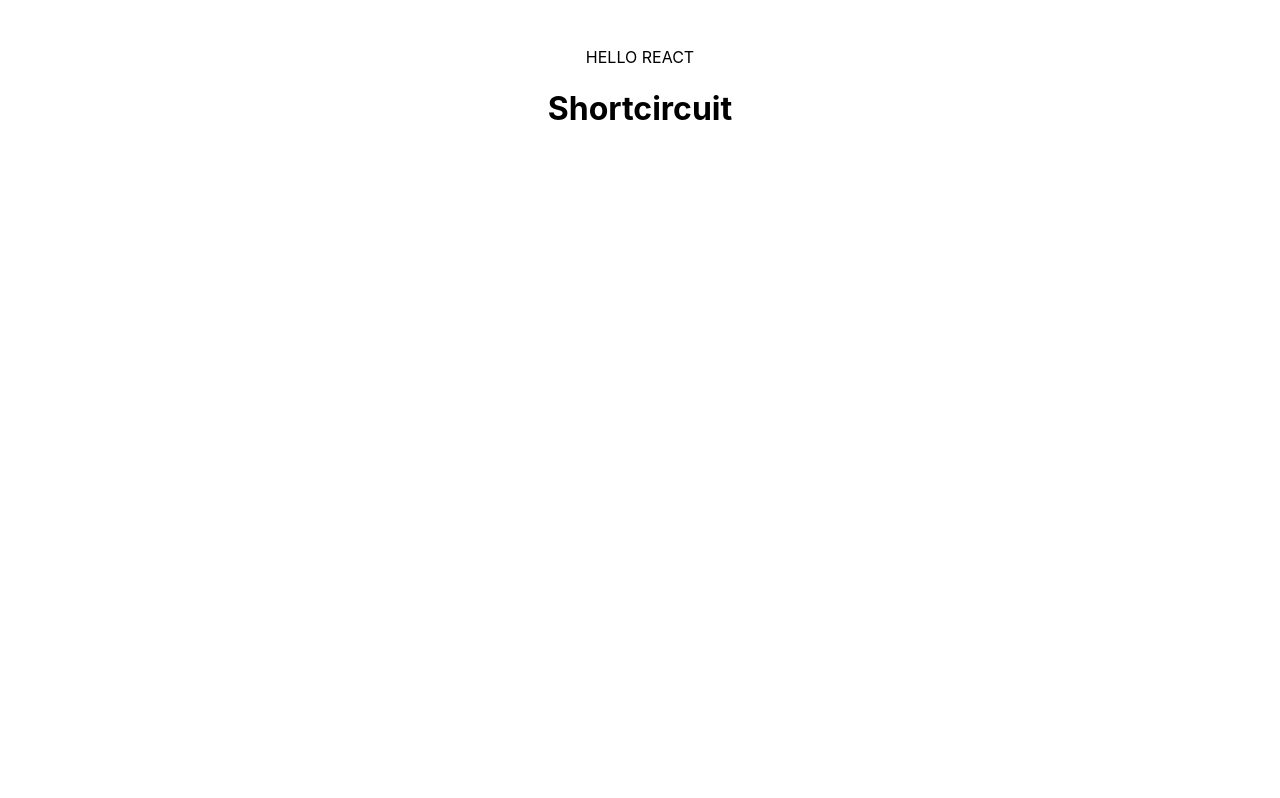
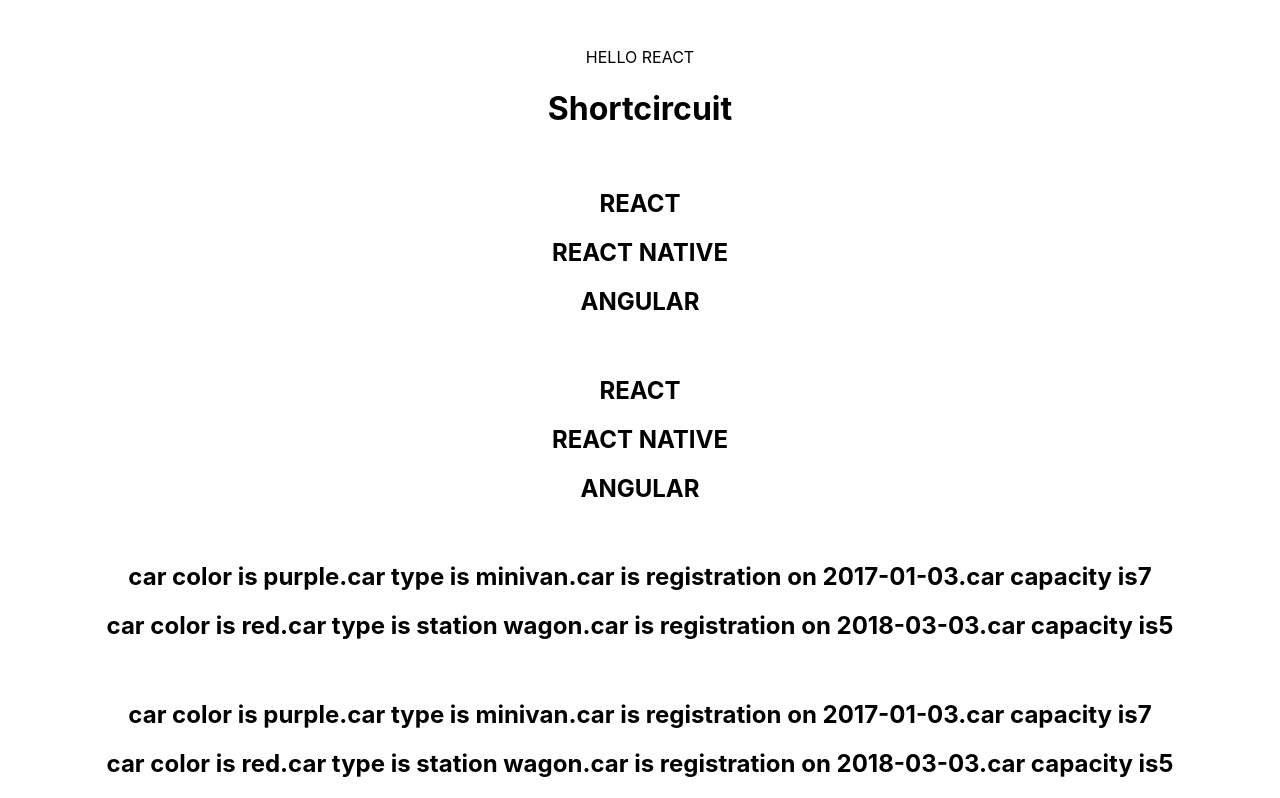
Before and after one commit to sanjay-personal/reactjs, a React (Create React App) app: page /ShortCircuit in a window 1280 px wide. Shown: the part 1243-2041 px from the top of the page. Before the commit the page ends 1392 px from the top, so only its background shows below. Built offline with nearby package versions, Linux system fonts and the light colour scheme.

Commit message:
LIST RENDERING

```diff
--- a/src/App.js
+++ b/src/App.js
@@ -14,6 +14,10 @@
 import ElementVariables from './components/ElementVariables';
 import Ternary from './components/Ternary';
 import ShortCircuit from './components/ShortCircuit';
+import ListC from './components/ListC';
+import ListF from './components/ListF';
+import ListF2 from './components/ListF2';
+import CarF from './components/CarF';
 
 function App() {
   return (
@@ -46,6 +50,14 @@
     <Ternary />
     <br></br>
     <ShortCircuit />
+    <br></br>
+    <ListF />
+    <br></br>
+    <ListC />
+    <br></br>
+    <ListF2 />
+    <br></br>
+    <CarF />
     </div>
 
   );
--- /dev/null
+++ b/src/components/CarF.js
@@ -0,0 +1,28 @@
+import React from 'react'
+import CarView from './CarView'
+
+function CarF() {
+
+    const cars = [
+        {
+            "color": "purple",
+            "type": "minivan",
+            "registration": '2017-01-03',
+            "capacity": 7
+        },
+        {
+            "color": "red",
+            "type": "station wagon",
+            "registration": '2018-03-03',
+            "capacity": 5
+        }]
+
+    const carsList = cars.map(c => <CarView c={c}/>)
+    return (
+        <div>
+            {carsList}
+        </div>
+    )
+}
+
+export default CarF
--- /dev/null
+++ b/src/components/CarView.js
@@ -0,0 +1,12 @@
+import React from 'react'
+
+function CarView({c}) {
+    // console.log("CCCCCCC",c,{c})
+    return (
+        <div>
+            <h2>car color is {c.color}.car type is {c.type}.car is registration on {c.registration}.car capacity is{c.capacity}</h2>
+        </div>
+    )
+}
+
+export default CarView
--- /dev/null
+++ b/src/components/ListC.js
@@ -0,0 +1,16 @@
+import React, { Component } from 'react'
+
+class ListC extends Component {
+    name = ['REACT', 'REACT NATIVE', 'ANGULAR']
+    nameList = this.name.map(v => <h2>{v}</h2>)
+
+    render() {
+        return (
+            <div>
+                {this.nameList}
+            </div>
+        )
+    }
+}
+
+export default ListC
--- /dev/null
+++ b/src/components/ListF.js
@@ -0,0 +1,16 @@
+import React from 'react'
+
+function ListF() {
+    const name = ['REACT', 'REACT NATIVE', 'ANGULAR']
+    const nameList = name.map(v => <h2>{v}</h2>)
+    return (
+        <div>
+            {
+                // name.map(v => <h2>{v}</h2>)
+                nameList
+            }
+        </div>
+    )
+}
+
+export default ListF
--- /dev/null
+++ b/src/components/ListF2.js
@@ -0,0 +1,27 @@
+import React from 'react'
+
+function ListF2() {
+    const cars = [
+        {
+            "color": "purple",
+            "type": "minivan",
+            "registration": '2017-01-03',
+            "capacity": 7
+        },
+        {
+            "color": "red",
+            "type": "station wagon",
+            "registration": '2018-03-03',
+            "capacity": 5
+        }]
+
+    const carsList = cars.map(c => <h2>car color is {c.color}.car type is {c.type}.car is registration on {c.registration}.car capacity is{c.capacity}</h2>)
+
+    return (
+        <div>
+            {carsList}
+        </div>
+    )
+}
+
+export default ListF2
```
Also changed, not shown: 1 other file (tests, documents, lock files or other folders).
